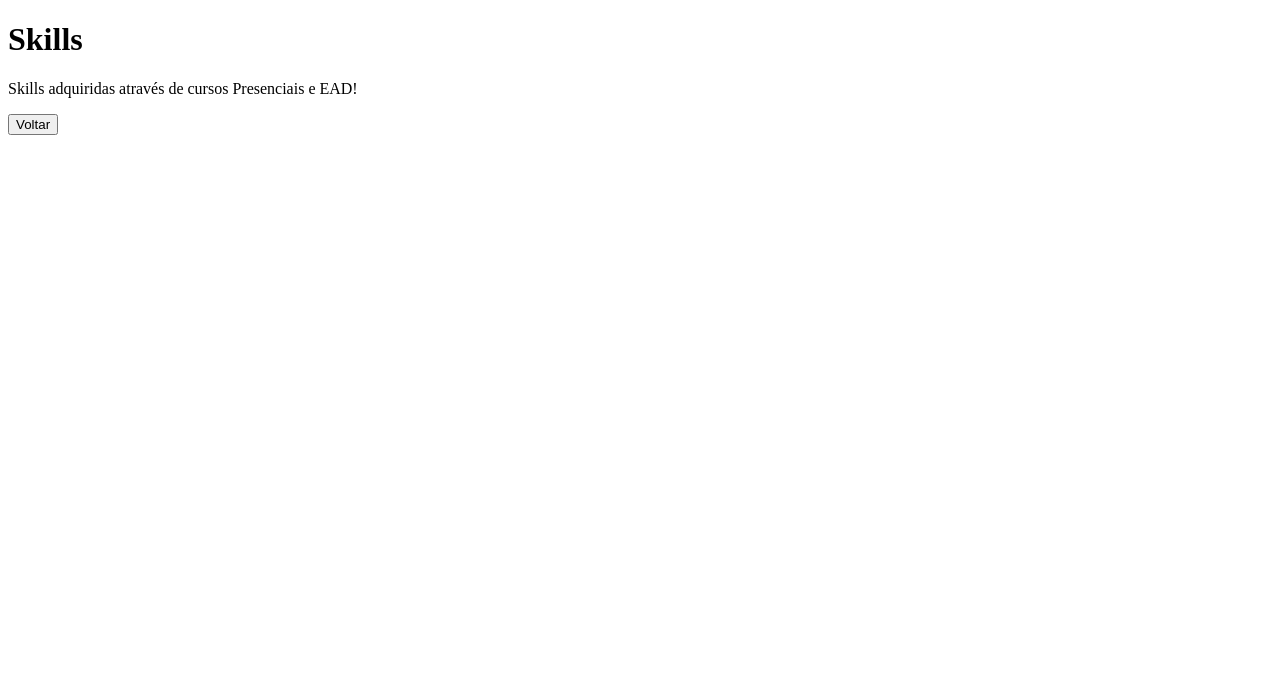
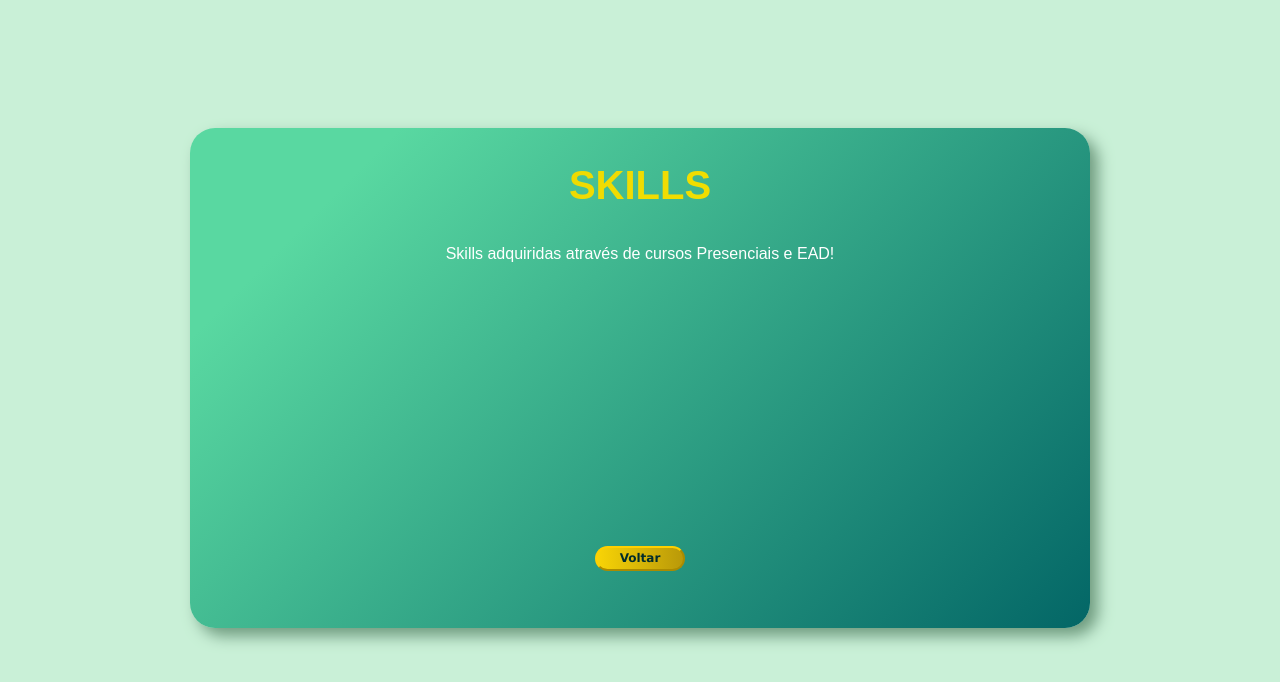
Before and after one commit to williamdiasrocha/williamrocha, a plain HTML site: page skills.html in a window 1280 px wide. Drawn offline with Linux system fonts and the light colour scheme; the site is published under a folder, as on GitHub Pages, so addresses that start at the root find nothing.

Commit message:
Update skills.html

```diff
--- a/skills.html
+++ b/skills.html
@@ -3,7 +3,7 @@
   <head>
     <meta charset="UTF-8" />
     <meta name="viewport" content="width=device-width, initial-scale=1.0" />
-    <link rel="stylesheet" href="/style.css" />
+    <link rel="stylesheet" href="./style.css" />
     <title>Skills</title>
   </head>
   <body>
@@ -16,7 +16,7 @@
         <p>Skills adquiridas através de cursos Presenciais e EAD!</p>
 
         <div class="voltar_btn">
-          <a href="/index.html"><button class="voltar">Voltar</button></a>
+          <a href="./index.html"><button class="voltar">Voltar</button></a>
         </div>
       </div>
     </div>
```
